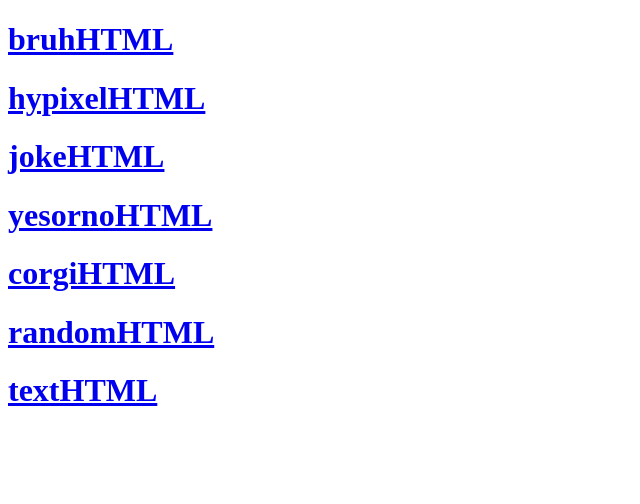
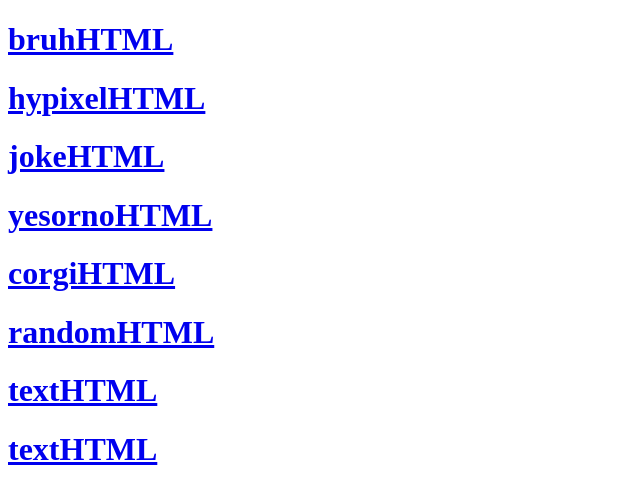
Before and after one commit to Ovlic/OvlicHTML, a plain HTML site: page index.html in a window 1280 px wide. Shown: the whole page, without its empty margins (0-640 px from the left). Drawn offline with Linux system fonts and the light colour scheme.

Commit message:
Update index.html

```diff
--- a/index.html
+++ b/index.html
@@ -13,6 +13,7 @@
         <h1><a href="https://ovlic.github.io/corgiHTML" target="_blank">corgiHTML</a></h1>
         <h1><a href="https://ovlic.github.io/randomHTML" target="_blank">randomHTML</a></h1>
         <h1><a href="https://ovlic.github.io/textHTML" target="_blank">textHTML</a></h1>
+        <h1><a href="https://ovlic.github.io/ponyHTML" target="_blank">textHTML</a></h1>
 
     </body>
 </html>
```
